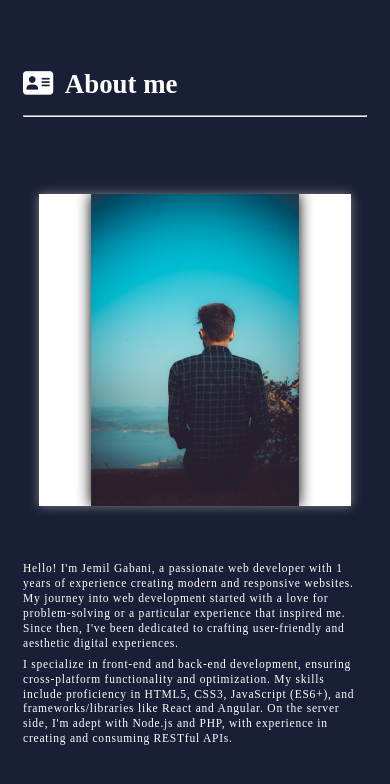
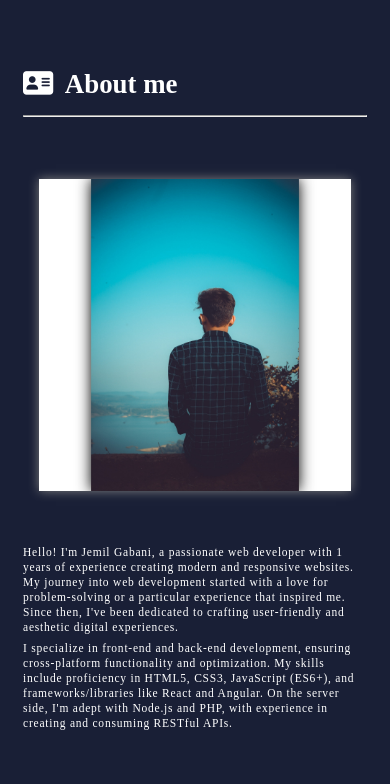
Before and after one commit to jemilgabani-1706/demo, a plain HTML site: page index.html in a window 390 px wide. Shown: the part 2818-3602 px from the top of the page. Drawn offline with nearby package versions, Linux system fonts and the light colour scheme.

Commit message:
media chhange

```diff
--- a/style.css
+++ b/style.css
@@ -262,7 +262,7 @@ section{
     display: flex;
     justify-content: center;
     align-items: center;
-    margin-top: 2rem;
+    margin-top: 3rem;
     gap: 2rem;
 }
 
@@ -381,6 +381,11 @@ section{
         margin-top: 4rem;
         margin-bottom: 5rem;
     }
+
+    .abt{
+        flex-direction: column;
+        margin-top: 0;
+    }
 }
 
 @media (max-width : 617px) {
@@ -397,11 +402,21 @@ section{
         width: 80vw;
         margin-top: 8rem;
     }
+
+    .abt{
+        flex-direction: column;
+        margin-top: 0;
+    }
 }
 
 @media (max-width : 450px){
     html{
         font-size: 50%;
+    }
+
+    .abt{
+        flex-direction: column;
+        margin-top: 0;
     }
 }
 
@@ -437,5 +452,6 @@ section{
 
     .abt{
         flex-direction: column;
+        margin-top: 0;
     }
 }
```
